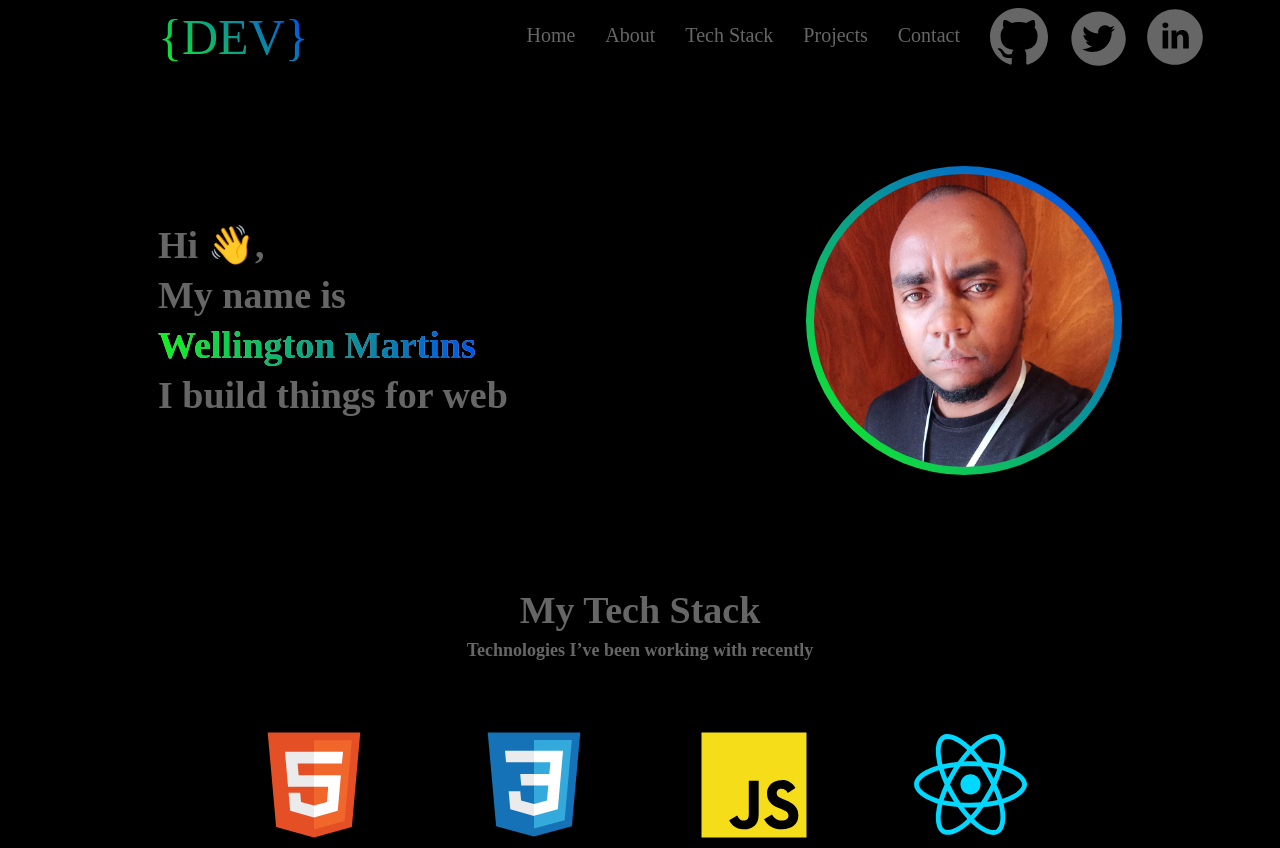
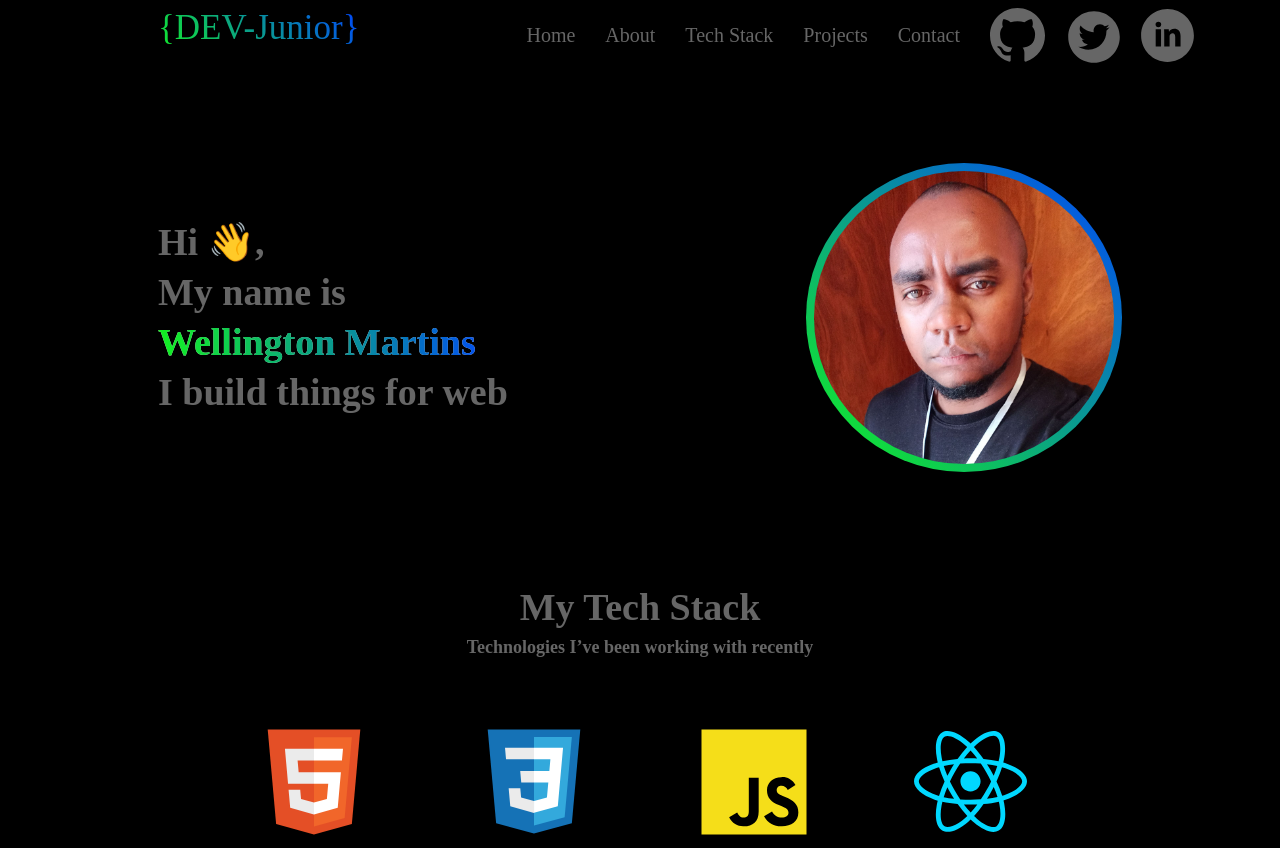
Before and after one commit to Wellington-Marcio/portifolio-wellington, a plain HTML site: page index.html in a window 1280 px wide. Shown: the top 848 px of the page. Drawn offline with Linux system fonts and the light colour scheme.

Commit message:
updating logo.

```diff
--- a/index.html
+++ b/index.html
@@ -9,7 +9,7 @@
 </head>
 <body>
     <header>
-        <span class= "logo">{DEV}</span>
+        <span class= "logo">{DEV-Junior}</span>
         <div class="container-navegation">
             <nav>
                 <ul class="navegation-in">
@@ -67,7 +67,7 @@
         </div>
     </section>
    <footer>
-        <span class= "logo">{DEV}</span>
+        <span class= "logo">{DEV-Junior}</span>
         <div class="container-navegation">
             <nav>
                 <ul class="navegation-in">
--- a/styles.css
+++ b/styles.css
@@ -10,8 +10,8 @@ body {
   background-clip:text;
   color:transparent;
   -webkit-background-clip: text;
-  font-size: 50px;
-}
+  font-size: 35px;
+ }
 header {
   display: flex;
   text-decoration-color: aquamarine;
```
